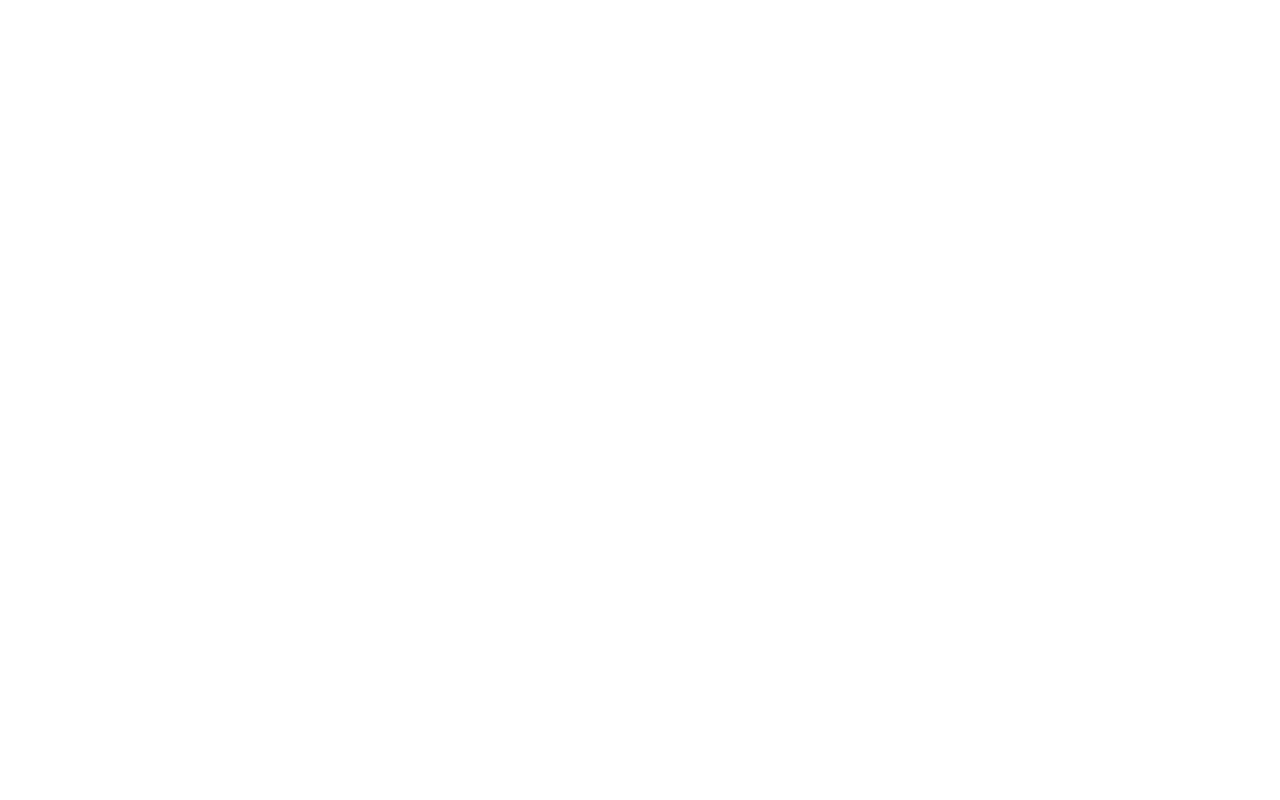
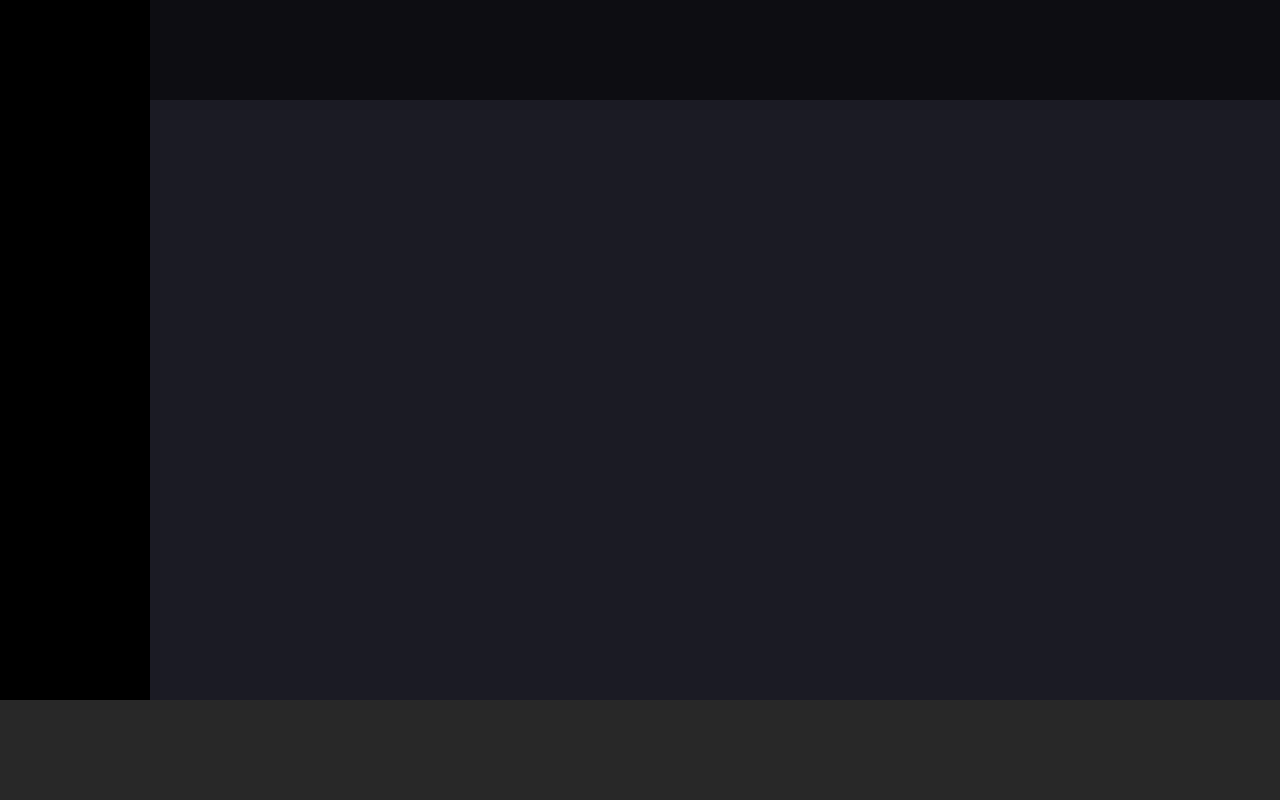
Before and after one commit to silviosalza/html-css-spotifyweb, a plain HTML site: page index.html in a window 1280 px wide. Drawn offline with Linux system fonts and the light colour scheme.

Commit message:
macro-layout

```diff
--- a/css/style.css
+++ b/css/style.css
@@ -4,3 +4,51 @@
     padding: 0;
     box-sizing: border-box;
 }
+/* !UTILITIES */
+.flex{
+    display: flex;
+}
+
+/* !COMMON  */
+.wrapper{
+    width: 100%;
+    height: 100vh;
+}
+.content{
+    width: 100%;
+    height: calc(100% - 100px);
+    background-color: lightblue;
+}
+.player{
+    background-color: #282828;
+    height: 100px;
+    width: 100%;
+}
+.nav{
+    background-color: black;
+    width: 150px;
+    height: 100%;
+}
+.main{
+    background-color: rgb(27, 27, 36);
+    width: calc(100% - 150px);
+    height: 100%;
+}
+.header{
+    background-color: rgb(0, 0, 0, 0.5);
+    width: calc(100% - 150px);
+    height: 100px;
+    position: fixed;
+    right: 0;
+    top: 0;
+}
+
+
+/* !LAYOUT */
+
+
+
+/* !TYPOGRAPHY */
+
+
+/* !MEDIA QUERY */
--- a/index.html
+++ b/index.html
@@ -9,6 +9,30 @@
     <title>Document</title>
 </head>
 <body>
+    <div class="wrapper">
+
+        <div class="content flex">
+            <div class="nav">
+
+            </div>
+            <div class="main">
+                <div class="header">
+
+                </div>
+
+            </div>
+
+
+        </div>
+
+        <div class="player">
+
+
+        </div>
+
+
+
+    </div>
 
 </body>
 </html>
```
